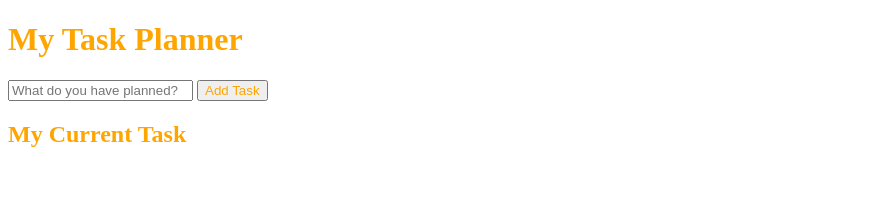
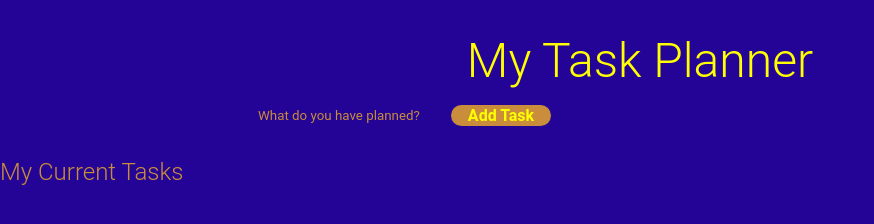
Before and after one commit to roosiekuloba-student/TaskAppInClass, a plain HTML site: page index.html in a window 1280 px wide. Shown: the whole page, without its empty margins (0-874 px from the left). Drawn offline with Linux system fonts and the light colour scheme.

Commit message:
Commit TaskAppInClass v12.10

```diff
--- a/index.html
+++ b/index.html
@@ -18,8 +18,12 @@
     </header>
     <main>
         <section class = "task_list">
-            <h2 class = "">My Current Task</h2>
+            <h2 class = "task_list_header">My Current Tasks</h2>
+            <div class = "tasks" id="tasks">
+
+            </div>
         </section>
     </main>
+    <script src = "script.js"></script>
 </body>
 </html>
--- a/style.css
+++ b/style.css
@@ -1,3 +1,75 @@
 *{
+	margin: 0;
+
+	box-sizing: border-box;
+	font-family: 'Roboto', sans-serif;
 	color: orange;
 }
+
+	body {
+	display: flex;
+	flex-direction: column;
+	min-height: 100vh;
+	background-color: rgb(36, 4, 151);
+}
+
+header {
+	padding: 2rem 1rem;
+	max-width: 800px;
+	width: 100%;
+	margin: 0 auto;
+}
+
+.task_list_main {
+	font-size: 3rem;
+	font-style: normal;
+	font-weight: 300;
+	color: yellow;
+	margin-bottom: 1rem;
+	text-align: center;
+}
+
+.new_task_form {
+	display: flex;
+}
+
+input, button {
+	appearance: none;
+	border: none;
+	outline: none;
+	background: none;
+}
+
+.task_input::placeholder {
+	color: rgba(233, 166, 42, 0.842)
+}
+
+.task_add {
+	color: yellow;
+	width: 100px;
+	font-size: 1rem;
+	font-weight: 600;
+	background-color: rgba(233, 166, 42, 0.842);
+	border-radius: 1.1rem;
+	cursor: pointer;
+	transition: 0.4s;
+}
+
+.task_add:hover{
+	opacity: 0.8;
+}
+
+.task_add:active{
+	opacity: 0.5;
+}
+
+.task-list{
+	padding: 1rem;
+}
+
+.task_list > h2 {
+	font-size: 1.5rem;
+	font-weight: 300;
+	color:rgba(233, 166, 42, 0.842);
+	margin-bottom: 1rem;
+}
```
